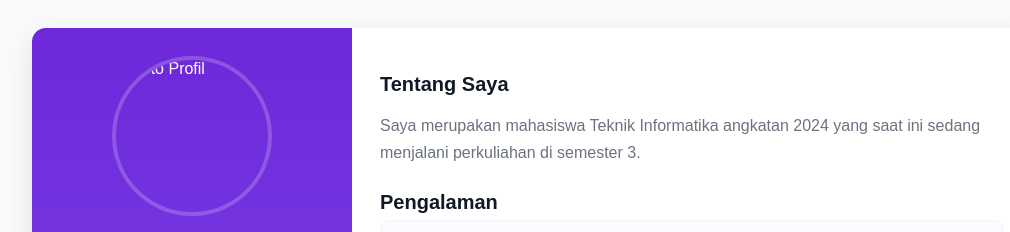
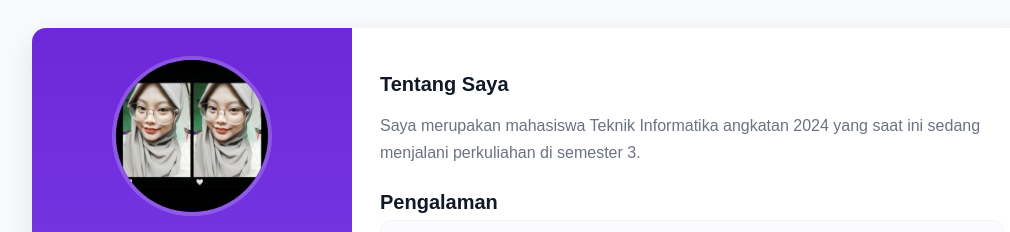
Before and after one commit to dhiyalkhf/Dhiya11240034, a plain HTML site: page index.html in a window 1280 px wide. Shown: the top 232 px of the page, without its empty margins (108-1118 px from the left). Drawn offline with Linux system fonts and the light colour scheme.

Commit message:
Update index.html

```diff
--- a/index.html
+++ b/index.html
@@ -165,7 +165,7 @@
     <aside class="left">
       <div class="photo">
         <!-- Ganti ke file lokal -->
-        <img src="Foto Dhiya.jpg" alt="Foto Profil">
+        <img src="Foto Dhiya.jpeg" alt="Foto Profil">
       </div>
       <div class="name">Dhiya Al Khafigain</div>
       <div class="role">Mahasiswa Teknik Informatika</div>
```
